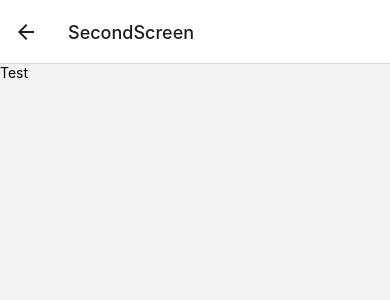
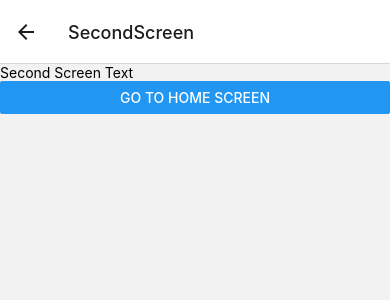
Before and after one commit to Matthes-Baer/first-react-native-app, a React Native app: screen /SecondScreen in a window 390 px wide. Shown: the top 300 px of the page. Built offline with nearby package versions, Linux system fonts and the light colour scheme.

Commit message:
feat: Added TypeScript stuff for React Navigation

```diff
--- a/App.tsx
+++ b/App.tsx
@@ -4,8 +4,9 @@ import { NavigationContainer } from "@react-navigation/native"; // This componen
 import { createNativeStackNavigator } from "@react-navigation/native-stack";
 import Home from "./screens/Home";
 import SecondScreen from "./screens/SecondScreen";
+import type { StackParamList } from "./utils/ReactNavigationTypes";
 
-const Stack = createNativeStackNavigator();
+const Stack = createNativeStackNavigator<StackParamList>();
 
 export default function App() {
   return (
--- a/screens/Home.tsx
+++ b/screens/Home.tsx
@@ -31,7 +31,12 @@ import { useFonts } from "expo-font";
 import * as SplashScreen from "expo-splash-screen";
 SplashScreen.preventAutoHideAsync();
 
-export default function Home(props: { navigation }) {
+//? React Navigation TypeScript stuff
+import type { StackParamList } from "../utils/ReactNavigationTypes";
+import type { NativeStackScreenProps } from "@react-navigation/native-stack";
+type Props = NativeStackScreenProps<StackParamList, "Home">;
+
+export default function Home({ navigation }: Props) {
   //! The prop comes from the React navigation and the fact that this component is considered a screen component
 
   const { width, height } = useWindowDimensions();
@@ -125,7 +130,7 @@ export default function Home(props: { navigation }) {
       <Modal />
       <Button
         title="Go to SecondScreen"
-        onPress={() => props.navigation.navigate("SecondScreen")}
+        onPress={() => navigation.navigate("SecondScreen")}
       />
       <StatusBar // with the style one can adjust the color for the status bar (adjusting to dark or light background)
         style="auto"
--- a/screens/SecondScreen.tsx
+++ b/screens/SecondScreen.tsx
@@ -1,9 +1,17 @@
-import { View, Text } from "react-native";
+import { View, Text, Button } from "react-native";
 
-export default function SecondScreen() {
+import type { StackParamList } from "../utils/ReactNavigationTypes";
+import type { NativeStackScreenProps } from "@react-navigation/native-stack";
+type Props = NativeStackScreenProps<StackParamList, "SecondScreen">;
+
+export default function SecondScreen({ navigation }: Props) {
   return (
     <View>
-      <Text>Test</Text>
+      <Text>Second Screen Text</Text>
+      <Button
+        title="Go to Home Screen"
+        onPress={() => navigation.navigate("Home")}
+      />
     </View>
   );
 }
--- /dev/null
+++ b/utils/ReactNavigationTypes.ts
@@ -0,0 +1,5 @@
+export type StackParamList = {
+  //? The keys are the screen names
+  Home: undefined;
+  SecondScreen: undefined;
+};
```
